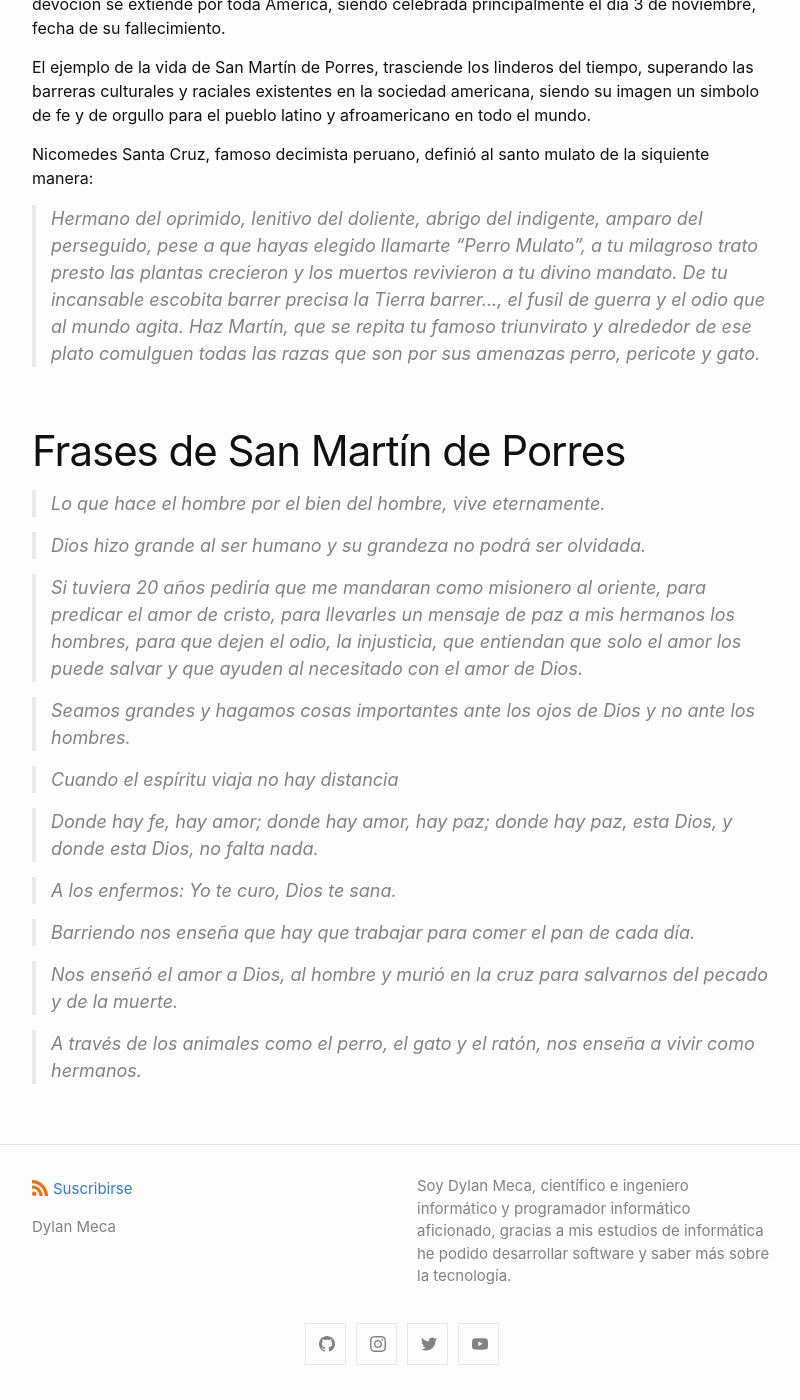
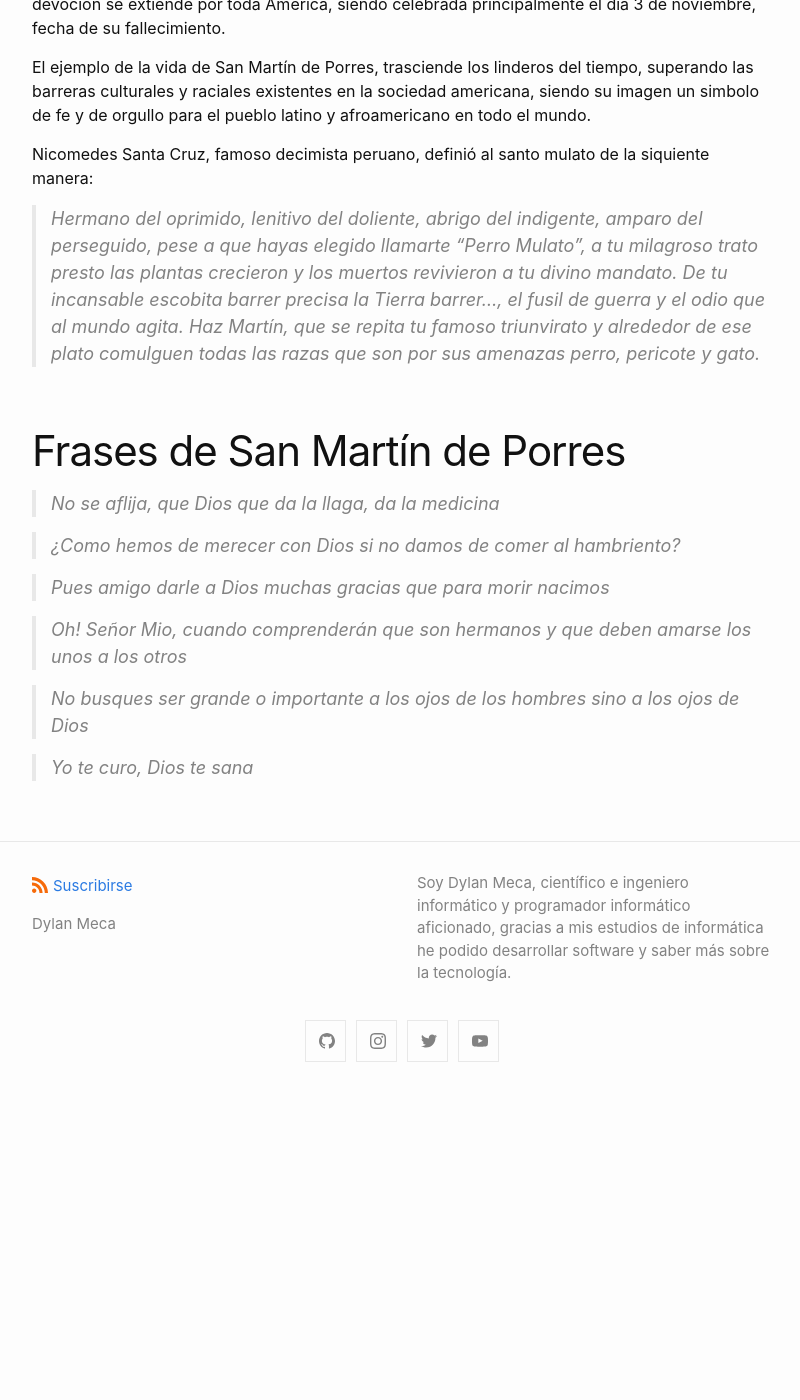
Before and after one commit to dylanmeca/dylanmeca.github.io, a Jekyll site: the page built from _posts/2021-08-10-La-vida-de-San-Martin-de-Porres.md, in a window 1280 px wide and 1400 px high, scrolled down 4012 px. Shown: the whole window, without its empty margins (238-1038 px from the left). Built offline with Jekyll 4.4.1, drawn with Linux system fonts in a browser that asks for light colours; a script that is not in the unit is left out; comment, search, counter and statistics services are not loaded; after the commit the page ends 5109 px from its top, so only the background shows below that.

Commit message:
Update 2021-08-10-La-vida-de-San-Martin-de-Porres.md

```diff
--- a/_posts/2021-08-10-La-vida-de-San-Martin-de-Porres.md
+++ b/_posts/2021-08-10-La-vida-de-San-Martin-de-Porres.md
@@ -119,22 +119,14 @@ Nicomedes Santa Cruz, famoso decimista peruano, definió al santo mulato de la s
 
 # Frases de San Martín de Porres
 
-> Lo que hace el hombre por el bien del hombre, vive eternamente.
+> No se aflija, que Dios que da la llaga, da la medicina
 
-> Dios hizo grande al ser humano y su grandeza no podrá ser olvidada.
+> ¿Como hemos de merecer con Dios si no damos de comer al hambriento?
 
-> Si tuviera 20 años pediría que me mandaran como misionero al oriente, para predicar el amor de cristo, para llevarles un mensaje de paz a mis hermanos los hombres, para que dejen el odio, la injusticia, que entiendan que solo el amor los puede salvar y que ayuden al necesitado con el amor de Dios.
+> Pues amigo darle a Dios muchas gracias que para morir nacimos
 
-> Seamos grandes y hagamos cosas importantes ante los ojos de Dios y no ante los hombres.
+> Oh! Señor Mio, cuando comprenderán que son hermanos y que deben amarse los unos a los otros
 
-> Cuando el espíritu viaja no hay distancia
+> No busques ser grande o importante a los ojos de los hombres sino a los ojos de Dios
 
-> Donde hay fe, hay amor; donde hay amor, hay paz; donde hay paz, esta Dios, y donde esta Dios, no falta nada.
-
-> A los enfermos: Yo te curo, Dios te sana.
-
-> Barriendo nos enseña que hay que trabajar para comer el pan de cada día.
-
-> Nos enseñó el amor a Dios, al hombre y murió en la cruz para salvarnos del pecado y de la muerte.
-
-> A través de los animales como el perro, el gato y el ratón, nos enseña a vivir como hermanos.
+> Yo te curo, Dios te sana
```
